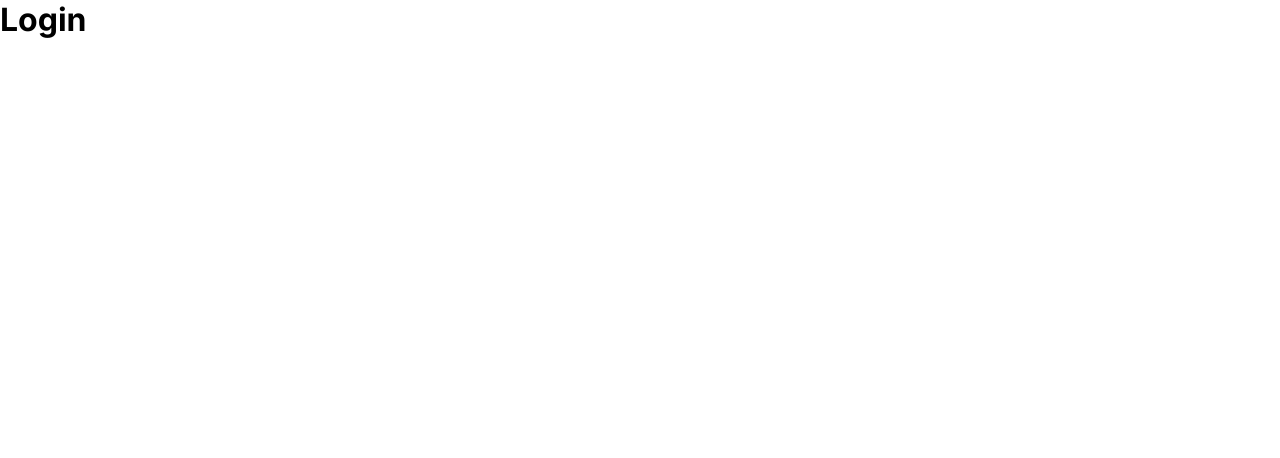
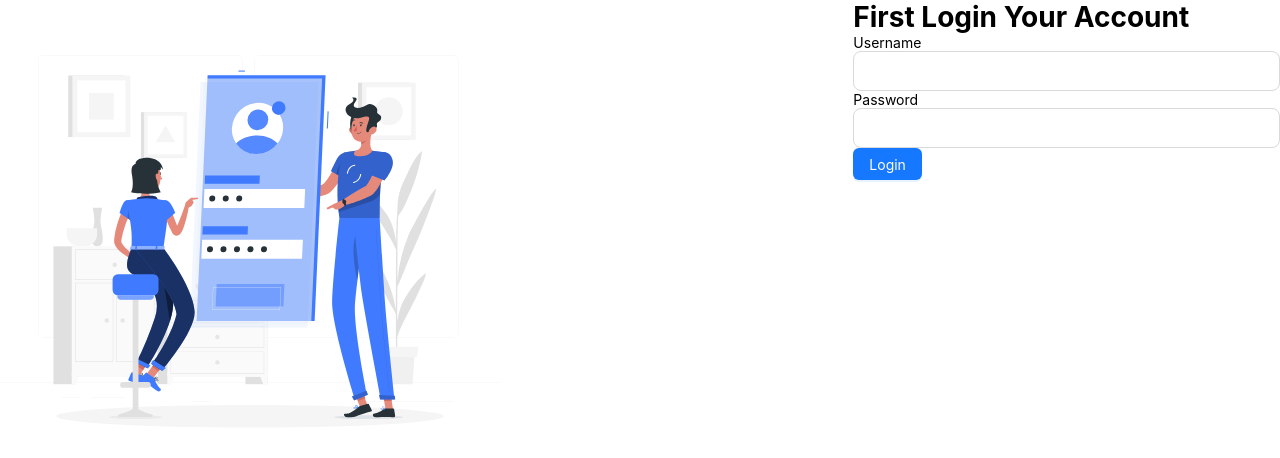
Before and after one commit to pixprocoder/university-management-frontend, a Next.js app: page /login in a window 1280 px wide. Shown: the top 458 px of the page. Built offline with nearby package versions, Linux system fonts and the light colour scheme.

Commit message:
login page created and data console  logged

```diff
--- a/src/app/forms/FormInput.tsx
+++ b/src/app/components/forms/FormInput.tsx
@@ -1,5 +1,4 @@
 "use client";
-
 import { useFormContext, Controller, SubmitHandler } from "react-hook-form";
 import { Input } from "antd";
 
--- a/src/app/login/page.tsx
+++ b/src/app/login/page.tsx
@@ -1,8 +1,48 @@
+"use client";
+import { Row, Col, Button } from "antd";
+import loginImage from "../../assets/images/login.svg";
+import Image from "next/image";
+import Form from "../components/forms/Form";
+import FormInput from "../components/forms/FormInput";
+import { SubmitHandler } from "react-hook-form";
+
+// Types
+type FormValues = {
+  id: string;
+  password: string;
+};
+
 const Login = () => {
+  const onSubmit: SubmitHandler<FormValues> = (data) => {
+    try {
+      console.log(data);
+    } catch (error) {}
+  };
   return (
-    <div>
-      <h1>Login</h1>
-    </div>
+    <Row>
+      <Col sm={12} md={16} lg={16}>
+        <Image src={loginImage} alt="loginImage" width={500} />
+      </Col>
+      <Col sm={12} md={8} lg={8}>
+        <h1>First Login Your Account</h1>
+        <Form submitHandler={onSubmit}>
+          <div>
+            <FormInput name="id" type="text" size="large" label="Username" />
+          </div>
+          <div>
+            <FormInput
+              name="password"
+              type="password"
+              size="large"
+              label="Password"
+            />
+          </div>
+          <Button type="primary" htmlType="submit">
+            Login
+          </Button>
+        </Form>
+      </Col>
+    </Row>
   );
 };
 
```
Also changed, not shown: src/app/components/forms/Form.tsx (renamed from src/app/forms/Form.tsx), src/assets/images/login.svg (added).
